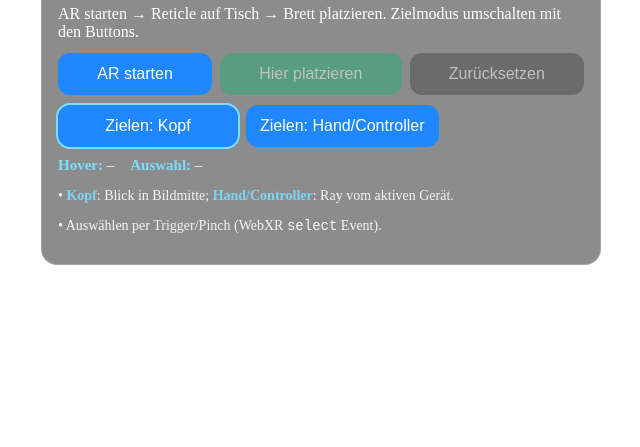
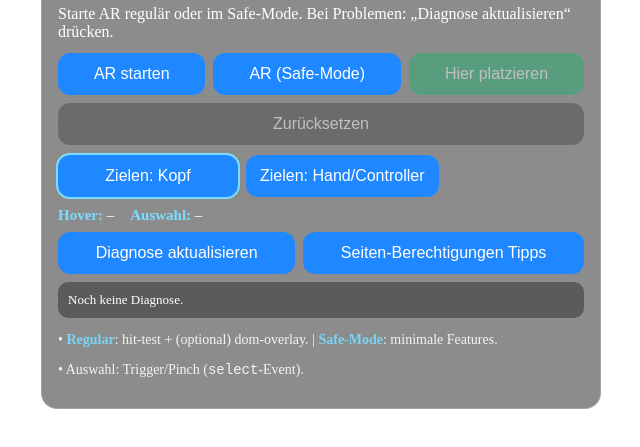
Before and after one commit to Cesarus85/battleshipnew, a plain HTML site: page index.html in a window 1280 px wide. Shown: the part 43-490 px from the top of the page, without its empty margins (319-959 px from the left). Drawn offline with nearby package versions, Linux system fonts and the light colour scheme.

Commit message:
Update index.html

```diff
--- a/index.html
+++ b/index.html
@@ -3,8 +3,14 @@
 <head>
   <meta charset="utf-8" />
   <meta name="viewport" content="width=device-width, initial-scale=1, viewport-fit=cover" />
-  <title>AR Battleship – Step 2 (Picking + Aim Toggle)</title>
+  <title>AR Battleship – Diagnose Build</title>
   <link rel="stylesheet" href="./styles.css" />
+  <style>
+    /* Kleine Debug-Erweiterung */
+    #debug { font-size: 13px; white-space: pre-wrap; background: rgba(0,0,0,.35); padding: 10px; border-radius: 10px; }
+    #debug strong { color: #7bdcff; }
+    .btnrow { display:flex; gap:8px; flex-wrap:wrap; margin:8px 0; }
+  </style>
 </head>
 <body>
   <!-- DOM Overlay -->
@@ -12,11 +18,12 @@
     <div id="ui">
       <h1>AR Battleship</h1>
       <p id="status">
-        AR starten → Reticle auf Tisch → Brett platzieren. Zielmodus umschalten mit den Buttons.
+        Starte AR regulär oder im Safe-Mode. Bei Problemen: „Diagnose aktualisieren“ drücken.
       </p>
 
       <div class="buttons">
         <button id="btnStart">AR starten</button>
+        <button id="btnStartSafe">AR (Safe-Mode)</button>
         <button id="btnPlace" disabled>Hier platzieren</button>
         <button id="btnReset" disabled>Zurücksetzen</button>
       </div>
@@ -32,9 +39,15 @@
         <div><strong>Auswahl:</strong> <span id="lastPick">–</span></div>
       </div>
 
+      <div class="btnrow">
+        <button id="btnDiag">Diagnose aktualisieren</button>
+        <button id="btnPerms">Seiten-Berechtigungen Tipps</button>
+      </div>
+      <div id="debug">Noch keine Diagnose.</div>
+
       <div id="hints">
-        <p>• <strong>Kopf</strong>: Blick in Bildmitte; <strong>Hand/Controller</strong>: Ray vom aktiven Gerät.</p>
-        <p>• Auswählen per Trigger/Pinch (WebXR <code>select</code> Event).</p>
+        <p>• <strong>Regular</strong>: hit-test + (optional) dom-overlay. | <strong>Safe-Mode</strong>: minimale Features.</p>
+        <p>• Auswahl: Trigger/Pinch (<code>select</code>-Event).</p>
       </div>
     </div>
   </div>
```
